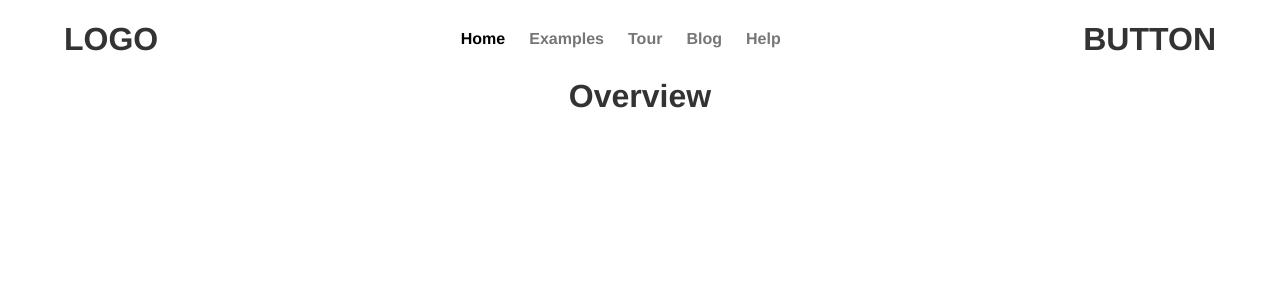
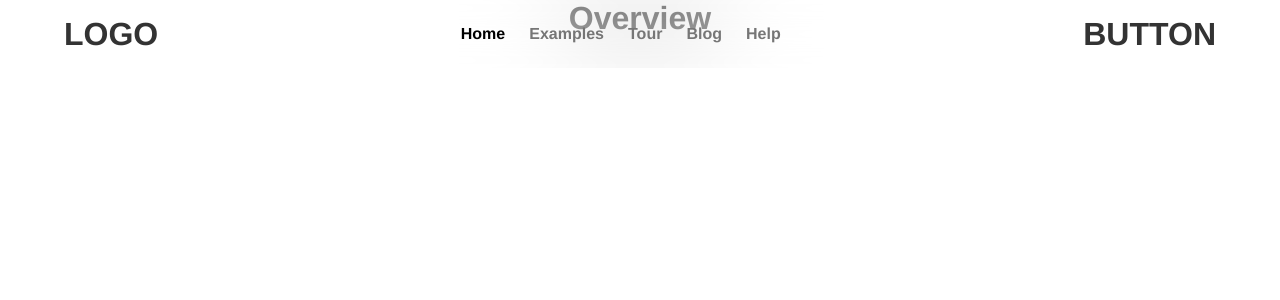
Before and after one commit to OlivMagno1/Cafee, a Vue app: page / in a window 1280 px wide. Shown: the top 300 px of the page. Built offline with nearby package versions, Linux system fonts and the light colour scheme.

Commit message:
added blur to background on menu

```diff
--- a/src/components/menu/MenuStructure.vue
+++ b/src/components/menu/MenuStructure.vue
@@ -23,7 +23,13 @@ export default {
   flex-flow: row nowrap;
   justify-content: space-between;
   align-items: center;
+
+  position: fixed;
+  width: 90vw;
+  height: 8.5vh;
   margin-left: 5vw;
   margin-right: 5vw;
+
+  backdrop-filter: blur(50px) grayscale(30%);
 }
 </style>
```
